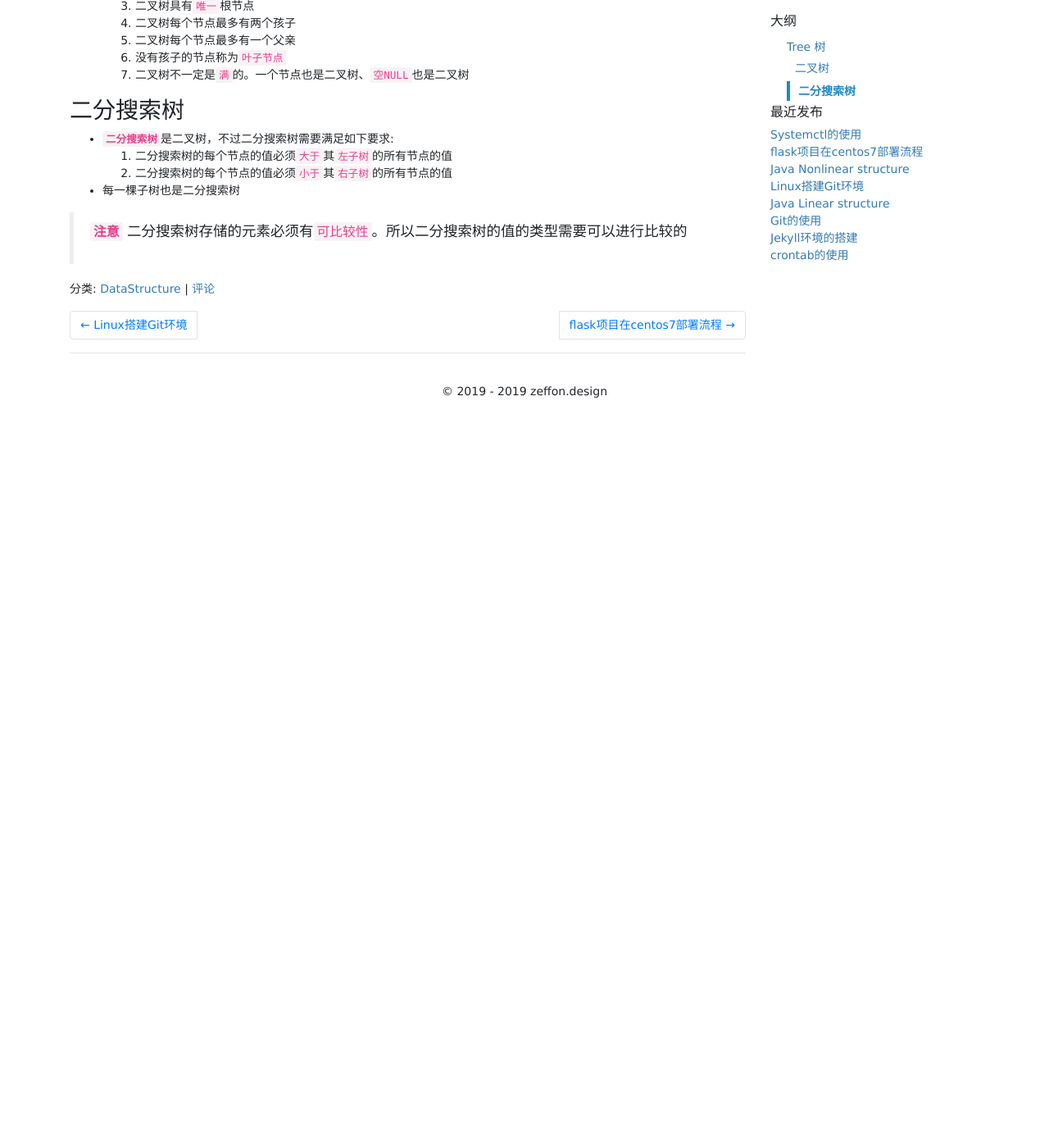
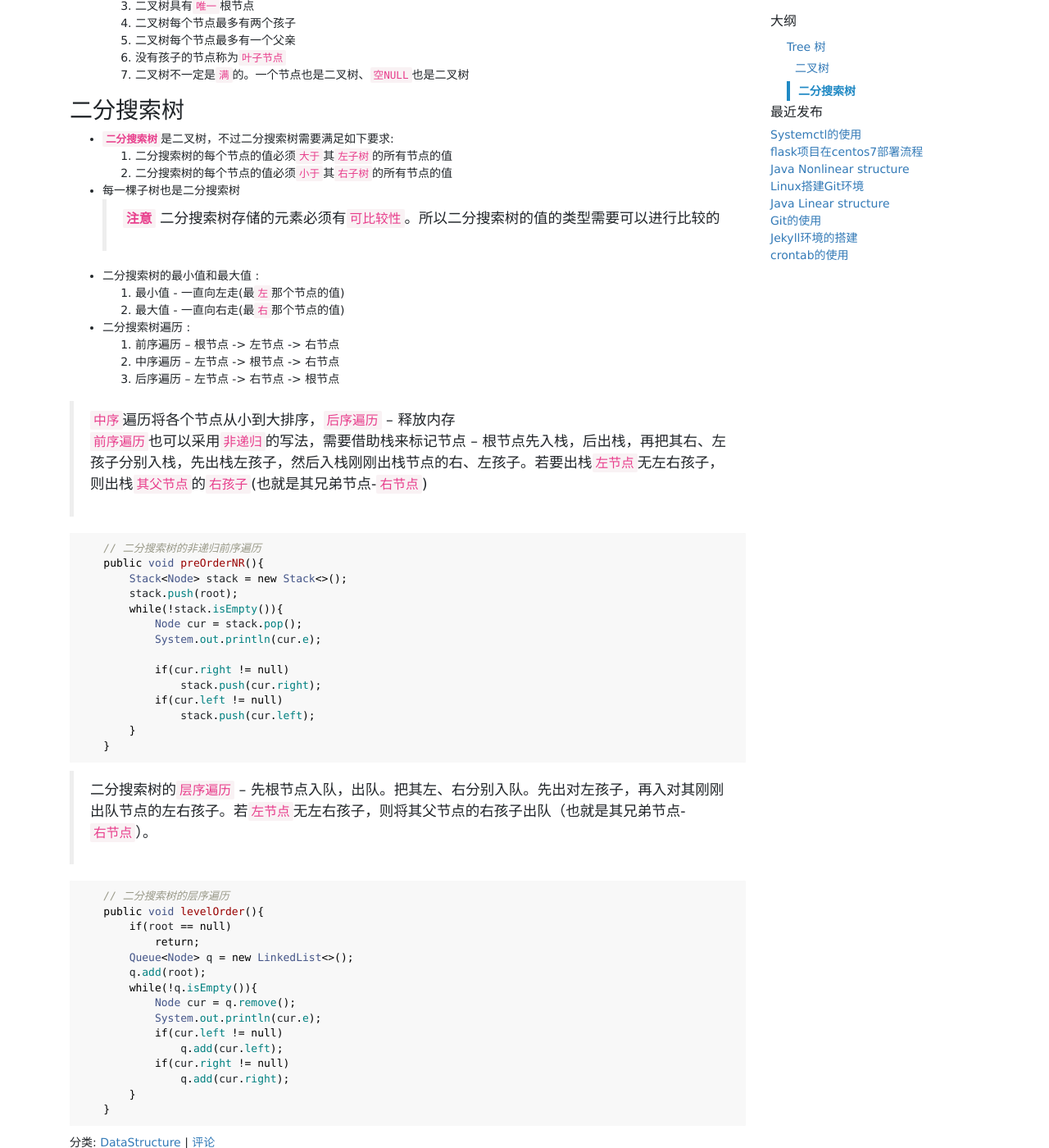
Before and after one commit to jamin44/blog, a Jekyll site: the page built from _posts/2019-08-31-Java-data-nonlinear-structure.md, in a window 1280 px wide and 1400 px high, scrolled down 319 px. Shown: the whole window at 82% size. Built offline with Jekyll 4.4.1, drawn with Linux system fonts in a browser that asks for light colours; comment, search, counter and statistics services are not loaded; before the commit the page ends 900 px from its top, so only the background shows below that.

Commit message:
update structure post

````diff
--- a/_posts/2019-08-31-Java-data-nonlinear-structure.md
+++ b/_posts/2019-08-31-Java-data-nonlinear-structure.md
@@ -23,5 +23,53 @@ summary: 非线性结构中各个数据元素不再保持在一个线性序列
 1. 二分搜索树的每个节点的值必须`小于`其`右子树`的所有节点的值
 
 - 每一棵子树也是二分搜索树
+> **`注意`** 二分搜索树存储的元素必须有`可比较性`。所以二分搜索树的值的类型需要可以进行比较的
 
-> **`注意`** 二分搜索树存储的元素必须有`可比较性`。所以二分搜索树的值的类型需要可以进行比较的
+- 二分搜索树的最小值和最大值 :
+1. 最小值 - 一直向左走(最`左`那个节点的值)
+1. 最大值 - 一直向右走(最`右`那个节点的值)
+
+- 二分搜索树遍历 :
+1. 前序遍历  --  根节点 -> 左节点 -> 右节点
+1. 中序遍历  --  左节点 -> 根节点 -> 右节点
+1. 后序遍历  --  左节点 -> 右节点 -> 根节点
+
+> `中序`遍历将各个节点从小到大排序，`后序遍历` -- 释放内存
+> `前序遍历`也可以采用`非递归`的写法，需要借助栈来标记节点 -- 根节点先入栈，后出栈，再把其右、左孩子分别入栈，先出栈左孩子，然后入栈刚刚出栈节点的右、左孩子。若要出栈`左节点`无左右孩子，则出栈`其父节点`的`右孩子`(也就是其兄弟节点-`右节点`)
+
+```java
+    // 二分搜索树的非递归前序遍历
+    public void preOrderNR(){
+        Stack<Node> stack = new Stack<>();
+        stack.push(root);
+        while(!stack.isEmpty()){
+            Node cur = stack.pop();
+            System.out.println(cur.e);
+
+            if(cur.right != null)
+                stack.push(cur.right);
+            if(cur.left != null)
+                stack.push(cur.left);
+        }
+    }
+```
+
+> 二分搜索树的`层序遍历` -- 先根节点入队，出队。把其左、右分别入队。先出对左孩子，再入对其刚刚出队节点的左右孩子。若`左节点`无左右孩子，则将其父节点的右孩子出队（也就是其兄弟节点-`右节点`）。
+
+```java
+    // 二分搜索树的层序遍历
+    public void levelOrder(){
+        if(root == null)
+            return;
+        Queue<Node> q = new LinkedList<>();
+        q.add(root);
+        while(!q.isEmpty()){
+            Node cur = q.remove();
+            System.out.println(cur.e);
+            if(cur.left != null)
+                q.add(cur.left);
+            if(cur.right != null)
+                q.add(cur.right);
+        }
+    }
+```
````
Also changed, not shown: _posts/2019-08-29-Java-data-linear-structure.md (+8 -8 lines).
